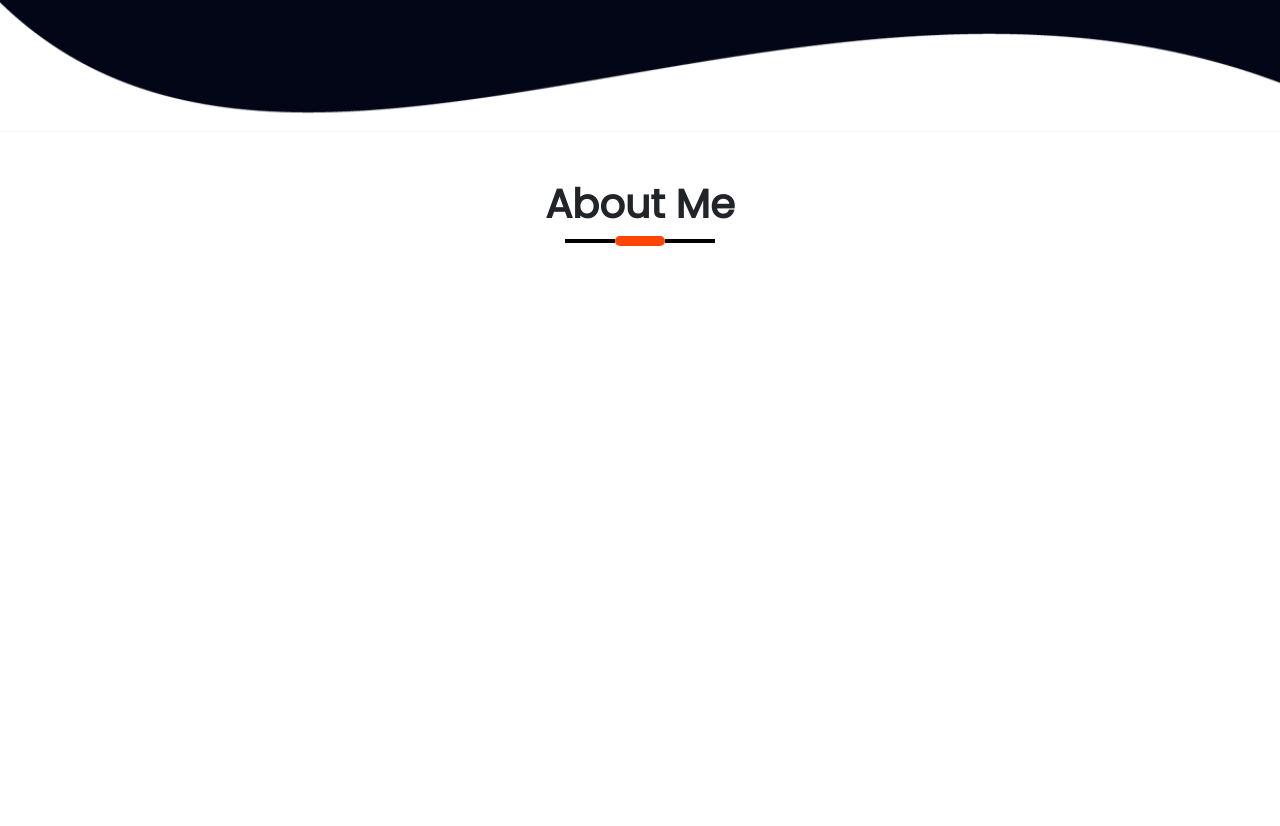
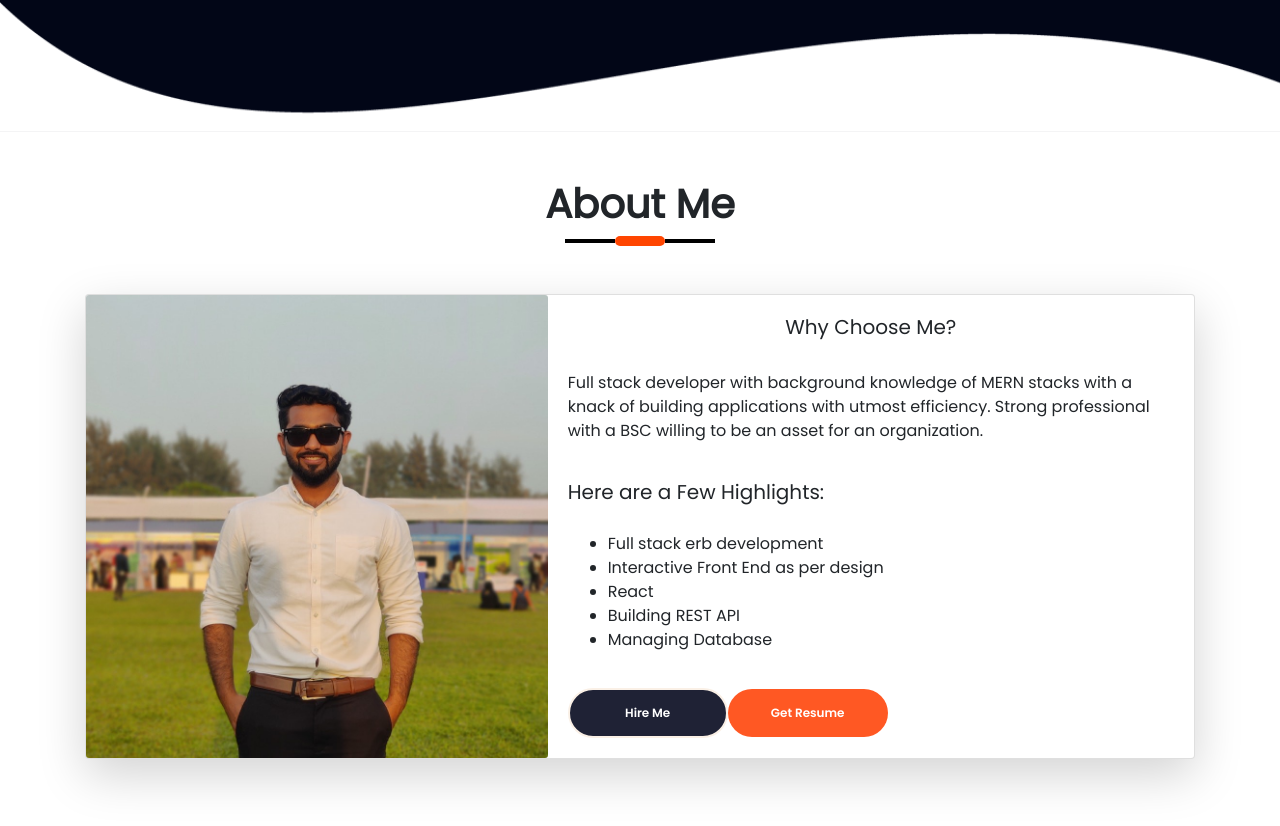
Before and after one commit to Md-Omar-Shahariar/portfolio, a React (Create React App) app: page / in a window 1280 px wide. Shown: the part 594-1420 px from the top of the page. Built offline with nearby package versions, Linux system fonts and the light colour scheme; a web font is replaced by a local one.

Commit message:
adout me

```diff
--- a/src/Components/AboutMe/AboutMe.js
+++ b/src/Components/AboutMe/AboutMe.js
@@ -1,5 +1,6 @@
 import React from "react";
 import "./AboutMe.css";
+import profile from "../../assets/Home/profile.jpg";
 
 const AboutMe = () => {
   return (
@@ -10,6 +11,38 @@ const AboutMe = () => {
         <div className="mi"></div>
         <div className="mr"></div>
       </div>
+      <div class="card mt-5 shadow-lg">
+        <div class="row no-gutters">
+          <div class="col-md-5">
+            <img class="card-img h-100 " src={profile} alt=" Card img" />
+          </div>
+          <div class="col-md-7">
+            <div class="card-body h-100 d-flex flex-column  justify-content-between">
+              <h5 class="card-title text-center">Why Choose Me?</h5>
+              <p class="card-text">
+                Full stack developer with background knowledge of MERN stacks
+                with a knack of building applications with utmost efficiency.
+                Strong professional with a BSC willing to be an asset for an
+                organization.
+              </p>
+              <h5>Here are a Few Highlights:</h5>
+              <ul>
+                <li>Full stack erb development</li>
+                <li>Interactive Front End as per design</li>
+                <li>React</li>
+                <li>Building REST API</li>
+                <li>Managing Database</li>
+              </ul>{" "}
+              <div>
+                <button className="btn primary-btn">Hire Me</button>
+                <a href="resume.pdf" download="Md. Omar Shahariar Resume.pdf">
+                  <button className="btn highlighted-btn">Get Resume</button>
+                </a>
+              </div>
+            </div>
+          </div>
+        </div>
+      </div>
     </div>
   );
 };
--- a/src/Components/Home/Profile.js
+++ b/src/Components/Home/Profile.js
@@ -51,8 +51,8 @@ const Profile = () => {
                 ></Typical>
               </h1>
               <span className="profile-role-tagline">
-                Lorem ipsum dolor siasdhihasixa awhdiuiahxasd dasd adas das
-                dasdas da sdas{" "}
+                Knack of building applications with front and back end
+                operations{" "}
               </span>
             </span>
           </div>
```
Also changed, not shown: src/assets/Home/profile.jpg (added).
